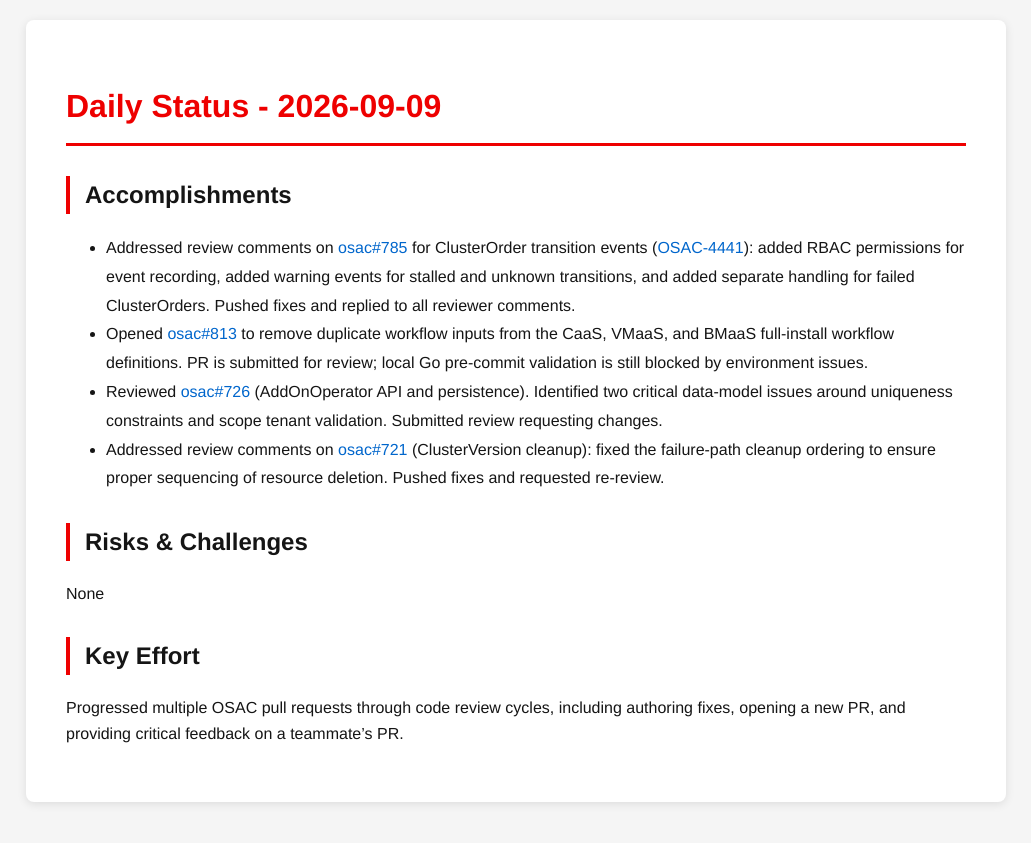
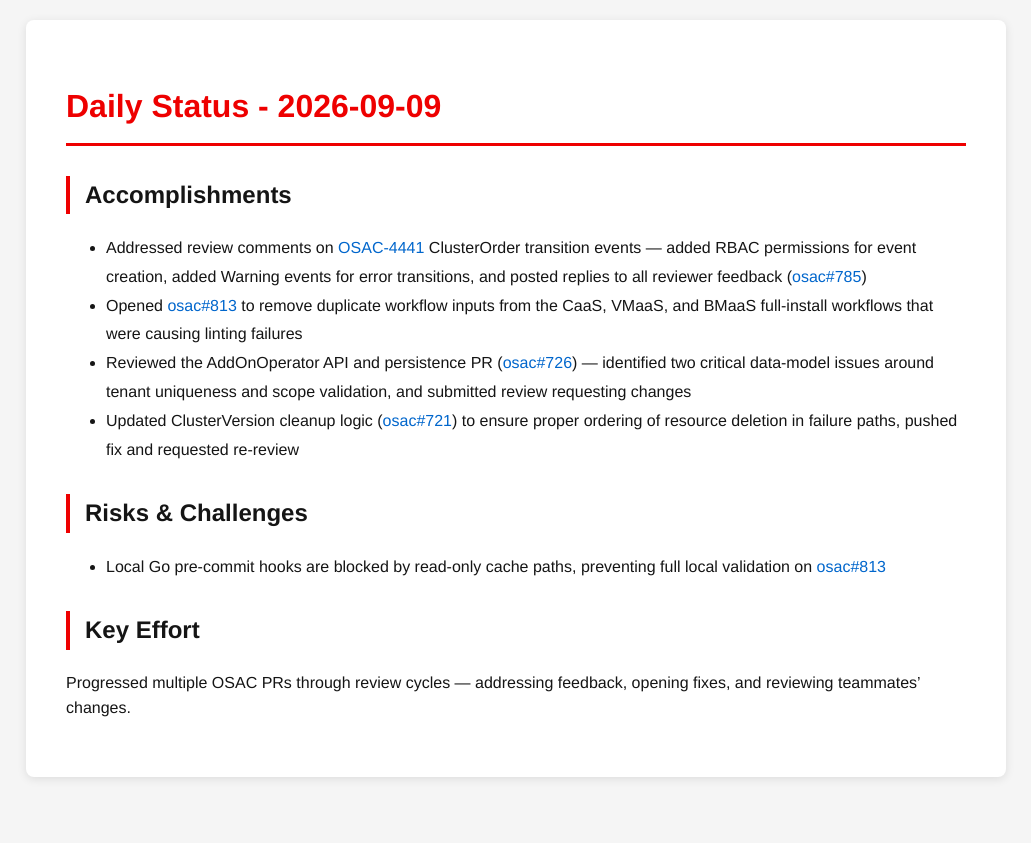
Before and after one commit to tzvatot/daily-status, a Jekyll site: the page built from 2026-09-09.md, in a window 1280 px wide. Shown: the top 843 px of the page, without its empty margins (124-1155 px from the left). Built offline with Jekyll 4.4.1, drawn with Linux system fonts in a browser that asks for light colours.

Commit message:
Daily status update - 2026-09-09

```diff
--- a/2026-09-09.md
+++ b/2026-09-09.md
@@ -7,13 +7,13 @@ date: 2026-09-09
 # Daily Status - 2026-09-09
 
 ## Accomplishments
-- Addressed review comments on [osac#785](https://github.com/osac-project/osac/pull/785) for ClusterOrder transition events ([OSAC-4441](https://redhat.atlassian.net/browse/OSAC-4441)): added RBAC permissions for event recording, added warning events for stalled and unknown transitions, and added separate handling for failed ClusterOrders. Pushed fixes and replied to all reviewer comments.
-- Opened [osac#813](https://github.com/osac-project/osac/pull/813) to remove duplicate workflow inputs from the CaaS, VMaaS, and BMaaS full-install workflow definitions. PR is submitted for review; local Go pre-commit validation is still blocked by environment issues.
-- Reviewed [osac#726](https://github.com/osac-project/osac/pull/726) (AddOnOperator API and persistence). Identified two critical data-model issues around uniqueness constraints and scope tenant validation. Submitted review requesting changes.
-- Addressed review comments on [osac#721](https://github.com/osac-project/osac/pull/721) (ClusterVersion cleanup): fixed the failure-path cleanup ordering to ensure proper sequencing of resource deletion. Pushed fixes and requested re-review.
+- Addressed review comments on [OSAC-4441](https://redhat.atlassian.net/browse/OSAC-4441) ClusterOrder transition events — added RBAC permissions for event creation, added Warning events for error transitions, and posted replies to all reviewer feedback ([osac#785](https://github.com/osac-project/osac/pull/785))
+- Opened [osac#813](https://github.com/osac-project/osac/pull/813) to remove duplicate workflow inputs from the CaaS, VMaaS, and BMaaS full-install workflows that were causing linting failures
+- Reviewed the AddOnOperator API and persistence PR ([osac#726](https://github.com/osac-project/osac/pull/726)) — identified two critical data-model issues around tenant uniqueness and scope validation, and submitted review requesting changes
+- Updated ClusterVersion cleanup logic ([osac#721](https://github.com/osac-project/osac/pull/721)) to ensure proper ordering of resource deletion in failure paths, pushed fix and requested re-review
 
 ## Risks & Challenges
-None
+- Local Go pre-commit hooks are blocked by read-only cache paths, preventing full local validation on [osac#813](https://github.com/osac-project/osac/pull/813)
 
 ## Key Effort
-Progressed multiple OSAC pull requests through code review cycles, including authoring fixes, opening a new PR, and providing critical feedback on a teammate's PR.
+Progressed multiple OSAC PRs through review cycles — addressing feedback, opening fixes, and reviewing teammates' changes.
```
